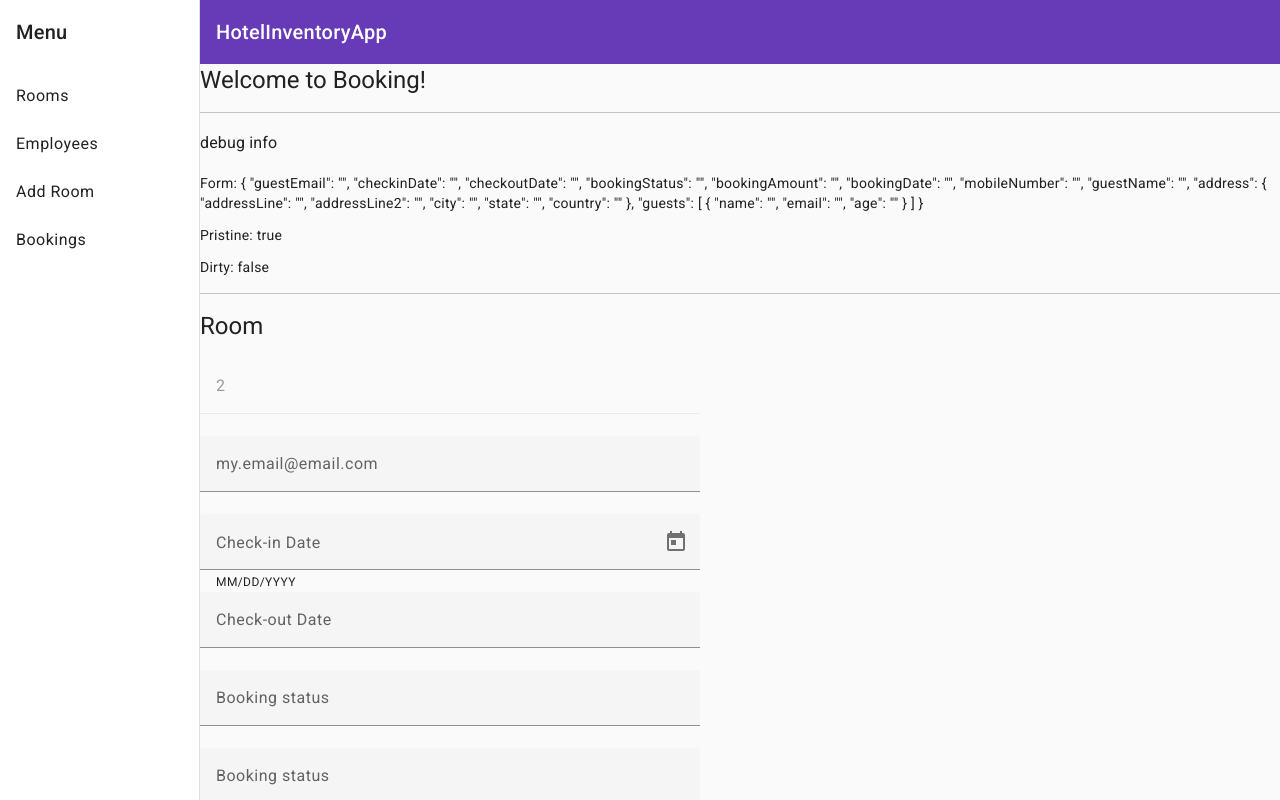
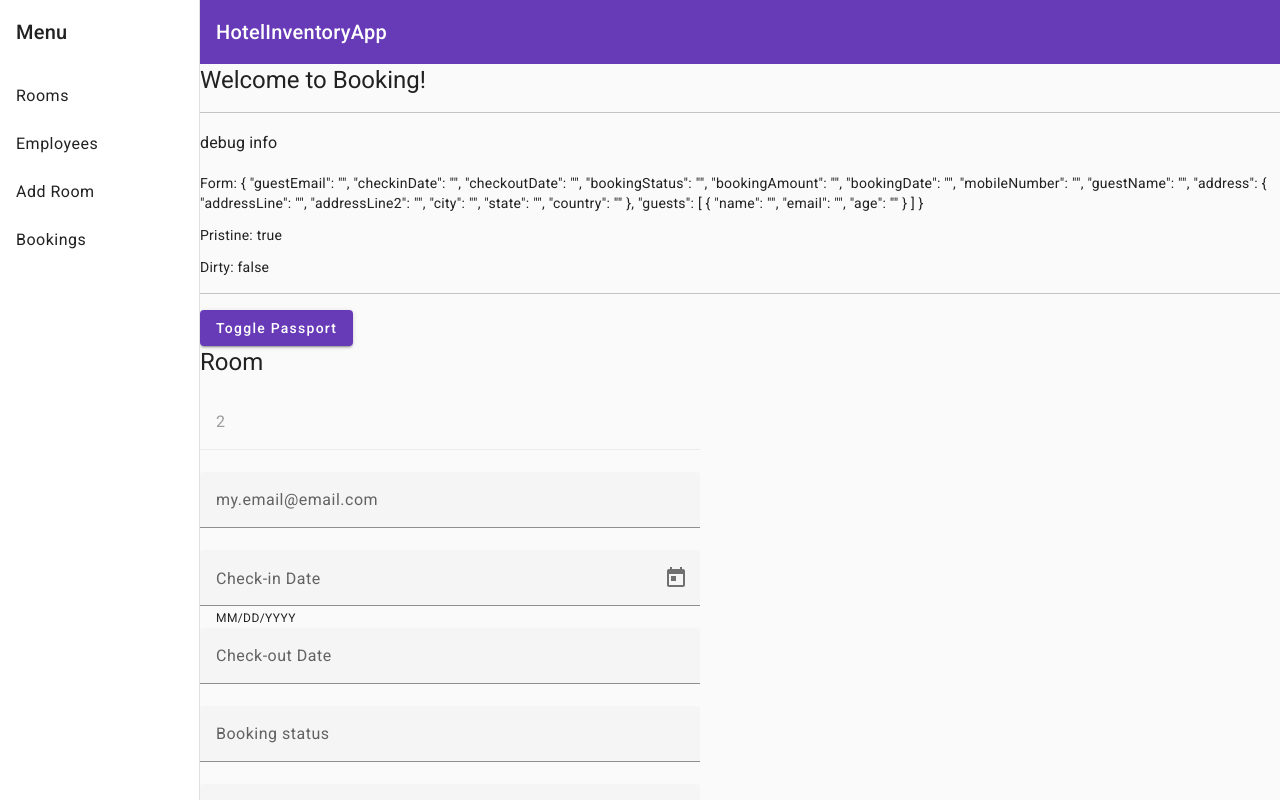
Before and after one commit to jerik609/HotelInventoryApp, an Angular app: page /booking in a window 1280 px wide. Built offline with nearby package versions, Linux system fonts and the light colour scheme.

Commit message:
example of add/remove of a completely new control

```diff
--- a/src/app/booking/booking.component.html
+++ b/src/app/booking/booking.component.html
@@ -28,8 +28,25 @@
 
 <hr>
 
+<div>
+    <button mat-raised-button color="primary" type="button" (click)="togglePassport()">Toggle Passport</button>
+</div>
+
 <form class="example-form" [formGroup]="bookingForm" (ngSubmit)="addBooking()">
     <h1>Room</h1>
+
+    <div *ngIf="bookingForm.get('passport')">
+        <mat-form-field class="example-full-width">
+            <mat-label>Passport</mat-label>
+            <input
+                type="text"
+                matInput
+                formControlName="passport"
+                placeholder="Passport Number"
+            >
+        </mat-form-field>
+    </div>
+
     <mat-form-field class="example-full-width">
         <input
             type="text"
--- a/src/app/booking/booking.component.ts
+++ b/src/app/booking/booking.component.ts
@@ -63,6 +63,17 @@ export class BookingComponent implements OnInit {
     }))
   }
 
+  #hasPassport: boolean = false;
+  togglePassport() {
+    if (this.#hasPassport) {
+      this.bookingForm.removeControl('passport');
+      this.#hasPassport = false;
+    } else {
+      this.bookingForm.addControl('passport', new FormControl(''));
+      this.#hasPassport = true;
+    }
+  }
+
   addBooking() {
     console.log("The submitted form", this.bookingForm.getRawValue());
     console.log(this.bookingForm.get('address')?.getRawValue().addressLine)
```
